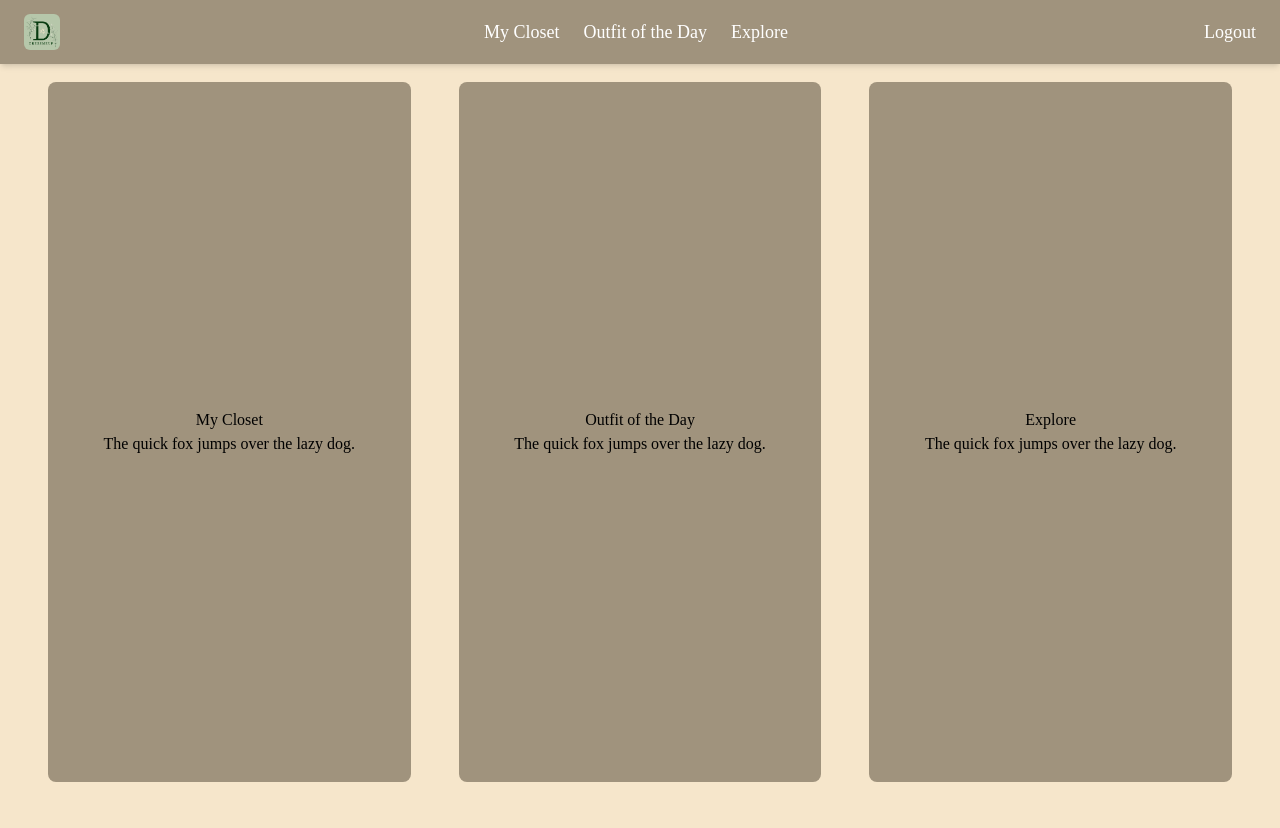
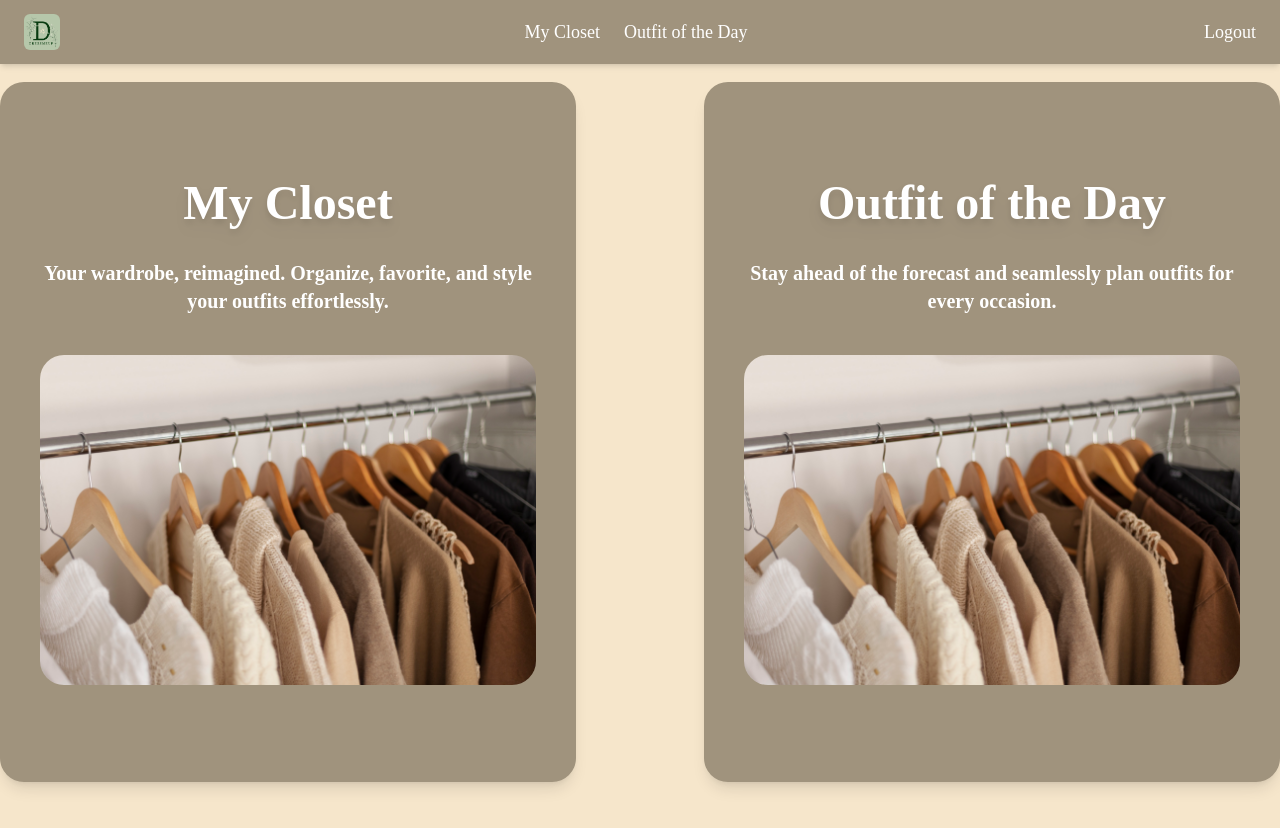
Before and after one commit to Group23-COP4331/Dress-Me-Up, a React (Vite) app in the folder frontend/: page /dashboard in a window 1280 px wide. Shown: the top 828 px of the page. Built offline with nearby package versions, Linux system fonts and the light colour scheme; a web font is replaced by a local one.

Commit message:
added image previews, will make slight adjustments soon

```diff
--- a/frontend/src/components/DashboardCard.tsx
+++ b/frontend/src/components/DashboardCard.tsx
@@ -1,10 +1,12 @@
-
+import { Link } from 'react-router-dom';
 
 export default function DashboardCard(props){
     return (
-        <div className="bg-themeGray w-full h-[700px] rounded-lg flex flex-col items-center justify-center">
-            <h1>{props.title}</h1>
-            <p>The quick fox jumps over the lazy dog.</p>
-        </div>
+        <Link to="." className="bg-themeGray w-[650px] h-[700px] rounded-3xl flex flex-col items-center justify-center shadow-lg px-10 ">
+            {/* Rembmer to adjust margins when I refactor this code*/}
+            <h1 className="text-5xl z-[2] text-white font-semibold mb-8 drop-shadow-lg">{props.title}</h1>
+            <p className=" mb-10 z-[2] text-xl text-white text-wrap font-semibold sdrop-shadow-lg">{props.desc}</p>
+            <img src={props.pic} className='z-[1] relative object-cover rounded-3xl'></img>
+        </Link>
     );
 }
--- a/frontend/src/components/Navbar.tsx
+++ b/frontend/src/components/Navbar.tsx
@@ -22,9 +22,6 @@ export default function Navbar() {
         <Link to="/ootd" className="text-lg text-white hover:text-blue-500">
           Outfit of the Day
         </Link>
-        <Link to="/explore" className="text-lg text-white hover:text-blue-500">
-          Explore
-        </Link>
       </div>
       <div className="flex items-center">
         <button className="text-lg text-white hover:text-blue-500">
--- a/frontend/src/pages/DashboardPage.tsx
+++ b/frontend/src/pages/DashboardPage.tsx
@@ -1,12 +1,13 @@
 import { useEffect } from "react";
 import Navbar from "../components/Navbar";
 import DashboardCard from "../components/DashboardCard";
+import closetImage from "../assets/Dashboard/mycloset.jpg";
+import calendarImage from "../assets/Dashboard/mycloset.jpg";
 
 export default function DashboardPage(){
     const previews = [
-        {title: 'My Closet'},
-        {title: 'Outfit of the Day'},
-        {title: 'Explore'}
+        {title: 'My Closet', desc: 'Your wardrobe, reimagined. Organize, favorite, and style your outfits effortlessly.', pic: closetImage},
+        {title: 'Outfit of the Day', desc:'Stay ahead of the forecast and seamlessly plan outfits for every occasion.', pic: closetImage}
     ];
     // Removes default padding and width opon rendering
     useEffect(() => {
@@ -23,8 +24,8 @@ export default function DashboardPage(){
             <section
             className="
                 flex flex-row items-center
-                justify-center gap-12
-                h-[100svh] w-full px-12 pb-16">
+                justify-center gap-32
+                h-[100svh] w-full pb-16">
                 {previews.map((item, index) => (
                     <DashboardCard key={index} {...item} />
                 ))}
```
Also changed, not shown: frontend/src/assets/Dashboard/mycloset.jpg (added).
